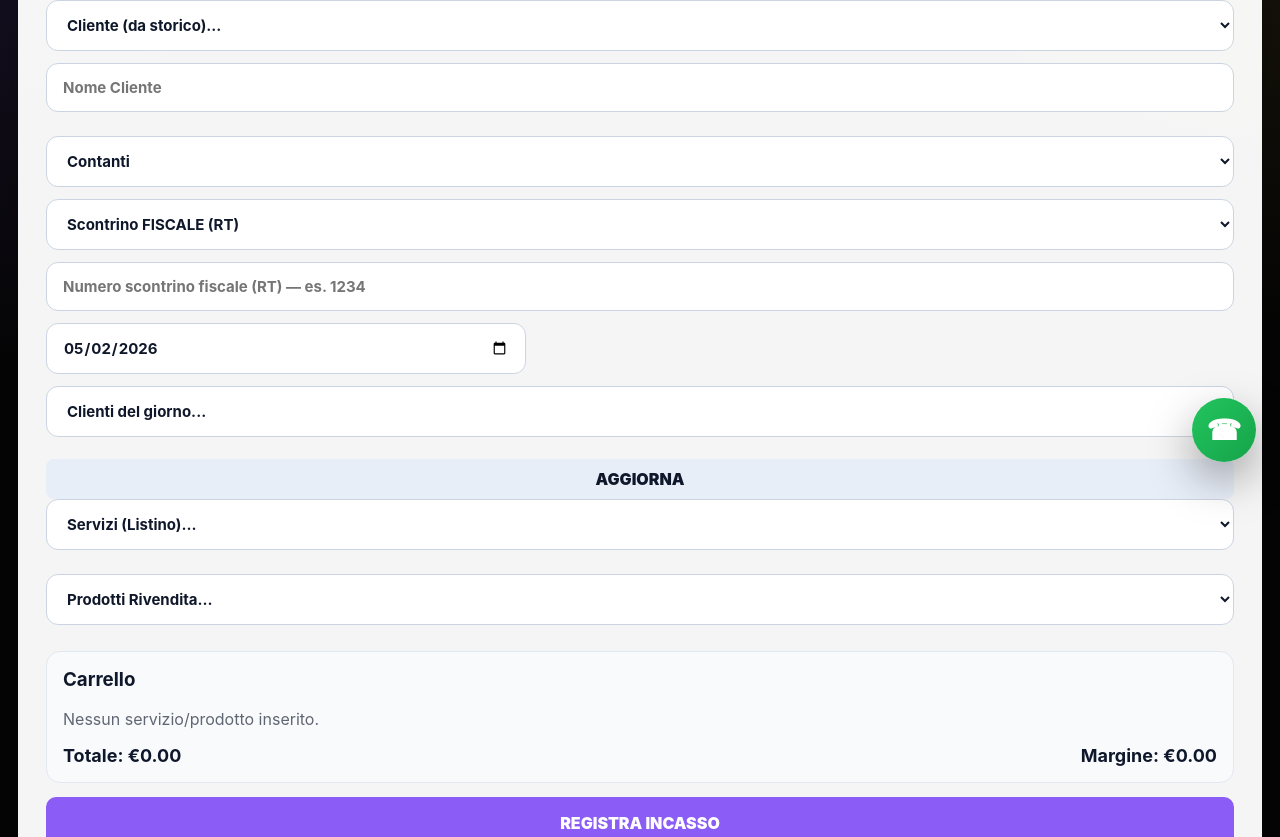
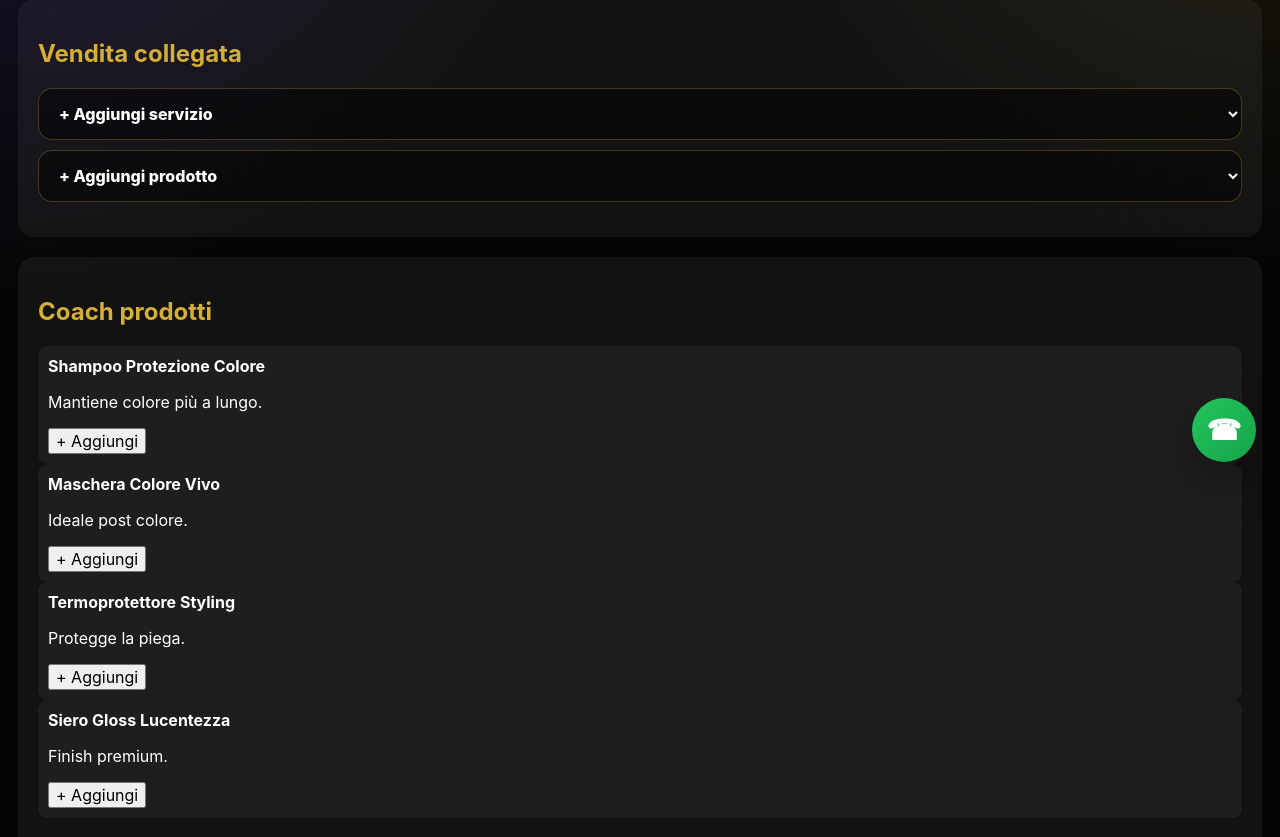
Before and after one commit to devanonymus/salon-clone-pro, a Next.js app in the folder apps/web/: page /vendite in a window 1280 px wide. Before the commit this address had no page. Shown: the part 314-1151 px from the top of the page. Built offline with nearby package versions, Linux system fonts and the light colour scheme.

Commit message:
Add manual services and products to checkout

```diff
--- a/apps/web/app/vendite/page.tsx
+++ b/apps/web/app/vendite/page.tsx
@@ -36,22 +36,29 @@ type CartItem = {
   quantity: number;
 };
 
+type ProductSuggestion = {
+  name: string;
+  tag: string;
+  price: number;
+  cost: number;
+  reason: string;
+};
+
 const SERVICE_PRICES: Record<string, { price: number; cost: number }> = {
   Piega: { price: 18, cost: 1.5 },
+  "Piega Atelier Extra Styling": { price: 25, cost: 2 },
   "Taglio Donna": { price: 20, cost: 0 },
   "Taglio Donna + Piega": { price: 32, cost: 2 },
+  "Barba Rifinitura": { price: 10, cost: 0.5 },
   "Colore Base": { price: 28, cost: 7 },
-  "Colore Base + Piega": { price: 42, cost: 8.5 },
   "Tonalizzante/Gloss": { price: 22, cost: 4.5 },
-  "Colpi di Sole/Meches + Piega": { price: 85, cost: 24 },
 };
 
-const PRODUCTS = [
-  { name: "Shampoo Protezione Colore", price: 18, cost: 6 },
-  { name: "Maschera Colore Vivo", price: 24, cost: 8 },
-  { name: "Termoprotettore Styling", price: 19, cost: 5 },
-  { name: "Siero Gloss Lucentezza", price: 22, cost: 7 },
-  { name: "Shampoo Repair Plex", price: 21, cost: 7 },
+const PRODUCTS: ProductSuggestion[] = [
+  { name: "Shampoo Protezione Colore", tag: "colore", price: 18, cost: 6, reason: "Mantiene colore più a lungo." },
+  { name: "Maschera Colore Vivo", tag: "colore", price: 24, cost: 8, reason: "Ideale post colore." },
+  { name: "Termoprotettore Styling", tag: "piega", price: 19, cost: 5, reason: "Protegge la piega." },
+  { name: "Siero Gloss Lucentezza", tag: "piega", price: 22, cost: 7, reason: "Finish premium." },
 ];
 
 export default function VenditePage() {
@@ -59,135 +66,75 @@ export default function VenditePage() {
 
   const [clients, setClients] = useState<ClientItem[]>([]);
   const [appointments, setAppointments] = useState<AppointmentItem[]>([]);
-  const [selectedClientId, setSelectedClientId] = useState("");
-  const [selectedAppointmentId, setSelectedAppointmentId] = useState("");
-  const [paymentMethod, setPaymentMethod] = useState("cash");
-  const [receiptType, setReceiptType] = useState("fiscal");
-  const [receiptNumber, setReceiptNumber] = useState("");
-  const [saleDate, setSaleDate] = useState(new Date().toISOString().slice(0, 10));
+  const [selectedAppointment, setSelectedAppointment] =
+    useState<AppointmentItem | null>(null);
+
   const [cart, setCart] = useState<CartItem[]>([]);
+  const [paymentMethod, setPaymentMethod] = useState("card");
   const [message, setMessage] = useState("");
-  const [loading, setLoading] = useState(false);
-
-  const selectedClient = clients.find((c) => c.id === selectedClientId);
 
   const total = useMemo(
     () => cart.reduce((sum, item) => sum + item.price * item.quantity, 0),
-    [cart],
+    [cart]
   );
 
   const margin = useMemo(
     () =>
       cart.reduce(
         (sum, item) => sum + (item.price - item.cost) * item.quantity,
-        0,
+        0
       ),
-    [cart],
+    [cart]
   );
-
-  async function fetchWithAuth(path: string, options?: RequestInit) {
-    const token = localStorage.getItem("salonpro_token") || localStorage.getItem("token");
-
-    if (!token) {
-      router.push("/login");
-      throw new Error("Token mancante");
-    }
-
-    const API_URL = process.env.NEXT_PUBLIC_API_URL || "http://localhost:3001";
-
-    const res = await fetch(`${API_URL}${path}`, {
-      ...options,
-      headers: {
-        "Content-Type": "application/json",
-        ...(options?.headers || {}),
-        Authorization: `Bearer ${token}`,
-      },
-    });
-
-    const text = await res.text();
-    const data = text ? JSON.parse(text) : null;
-
-    if (!res.ok) {
-      throw new Error(data?.message || text || "Errore richiesta");
-    }
-
-    return data;
-  }
-
-  async function loadData() {
-    try {
-      const [clientsData, appointmentsData] = await Promise.all([
-        fetchWithAuth("/clients"),
-        fetchWithAuth("/appointments"),
-      ]);
-
-      setClients(clientsData || []);
-      setAppointments((appointmentsData || []).filter((a: AppointmentItem) => !a.sale));
-    } catch (err: any) {
-      setMessage(`⚠️ ${err.message || "Errore caricamento"}`);
-    }
-  }
-
-  useEffect(() => {
-    loadData();
-  }, []);
-
-  function addCartItem(item: Omit<CartItem, "id">) {
-    setCart((prev) => [
-      ...prev,
-      {
-        id: crypto.randomUUID(),
-        ...item,
-      },
-    ]);
-  }
 
   function addService(name: string) {
     const data = SERVICE_PRICES[name];
     if (!data) return;
 
-    addCartItem({
+    setCart((prev) => [
+      ...prev,
+      {
+        id: crypto.randomUUID(),
         type: "service",
         name,
         price: data.price,
         cost: data.cost,
         quantity: 1,
-    });
+      },
+    ]);
   }
 
   function addProduct(name: string) {
     const product = PRODUCTS.find((p) => p.name === name);
     if (!product) return;
 
-    addCartItem({
+    setCart((prev) => [
+      ...prev,
+      {
+        id: crypto.randomUUID(),
         type: "product",
         name: product.name,
         price: product.price,
         cost: product.cost,
         quantity: 1,
-    });
+      },
+    ]);
   }
 
-  function loadAppointment(id: string) {
-    setSelectedAppointmentId(id);
+  function removeItem(id: string) {
+    setCart((prev) => prev.filter((i) => i.id !== id));
+  }
 
-    const appointment = appointments.find((a) => a.id === id);
-    if (!appointment) return;
-
-    const client = clients.find(
-      (c) => c.clientGlobal.id === appointment.clientTenant.clientGlobal.id,
-    );
-
-    if (client) setSelectedClientId(client.id);
+  function loadAppointment(a: AppointmentItem) {
+    setSelectedAppointment(a);
 
     const services =
-      appointment.note && appointment.note !== "Appuntamento"
-        ? appointment.note.split(" + ")
+      a.note && a.note !== "Appuntamento"
+        ? a.note.split(" + ")
         : [];
 
     const items = services.map((name) => {
       const data = SERVICE_PRICES[name] || { price: 30, cost: 5 };
-
       return {
         id: crypto.randomUUID(),
         type: "service" as const,
@@ -199,183 +146,65 @@ export default function VenditePage() {
     });
 
     setCart(items);
-  }
-
-  function updateItem(id: string, field: keyof CartItem, value: string) {
-    setCart((prev) =>
-      prev.map((item) => {
-        if (item.id !== id) return item;
-
-        if (field === "price" || field === "cost" || field === "quantity") {
-          return {
-            ...item,
-            [field]: Number(value || 0),
-          };
-        }
-
-        if (field === "type") {
-          return {
-            ...item,
-            type: value as "service" | "product",
-          };
-        }
-
-        return {
-          ...item,
-          [field]: value,
-        };
-      }),
-    );
-  }
-
-  function removeItem(id: string) {
-    setCart((prev) => prev.filter((item) => item.id !== id));
-  }
-
-  async function closeSale() {
-    if (!selectedClient) {
-      setMessage("⚠️ Seleziona un cliente.");
-      return;
-    }
-
-    if (cart.length === 0) {
-      setMessage("⚠️ Aggiungi almeno un servizio o prodotto.");
-      return;
-    }
-
-    setLoading(true);
-    setMessage("");
-
-    try {
-      await fetchWithAuth("/sales", {
-        method: "POST",
-        body: JSON.stringify({
-          clientGlobalId: selectedClient.clientGlobal.id,
-          appointmentId: selectedAppointmentId || undefined,
-          total,
-          paymentMethod,
-          receiptType,
-          receiptNumber,
-          date: saleDate,
-          items: cart.map((item) => ({
-            name: item.name,
-            type: item.type,
-            price: item.price,
-            cost: item.cost,
-            quantity: item.quantity,
-          })),
-        }),
-      });
-
-      setMessage("✅ Incasso registrato.");
-      setCart([]);
-      setSelectedClientId("");
-      setSelectedAppointmentId("");
-      setReceiptNumber("");
-      await loadData();
-    } catch (err: any) {
-      setMessage(`⚠️ ${err.message || "Errore registrazione incasso"}`);
-    } finally {
-      setLoading(false);
-    }
+    setMessage("✅ Appuntamento caricato in cassa");
   }
 
   return (
     <main className="sp-page">
-      <div className="sp-shell" style={{ maxWidth: 1580 }}>
+      <div className="sp-shell">
+
+        {message && <div style={messageBox}>{message}</div>}
+
         <section style={grid}>
+
+          {/* SINISTRA */}
           <div style={card}>
-            <SectionTitle title="CHECKOUT" />
+            <h2 style={title}>Appuntamenti pronti</h2>
 
-            {message ? <div style={messageBox}>{message}</div> : null}
+            {appointments.map((a) => (
+              <button
+                key={a.id}
+                onClick={() => loadAppointment(a)}
+                style={appointmentCard}
+              >
+                <strong>{a.clientTenant.clientGlobal.name}</strong>
+                <span>{a.note}</span>
+              </button>
+            ))}
+          </div>
 
+          {/* CENTRO */}
+          <div style={card}>
+            <h2 style={title}>Vendita collegata</h2>
+
+            {selectedAppointment && (
+              <div style={selectedBox}>
+                <strong>{selectedAppointment.clientTenant.clientGlobal.name}</strong>
+                <span>{selectedAppointment.note}</span>
+              </div>
+            )}
+
+            {/* 👇 NUOVE TENDINE */}
+            <div style={extraGrid}>
               <select
-              style={input}
-              value={selectedClientId}
-              onChange={(e) => setSelectedClientId(e.target.value)}
+                className="sp-input"
+                onChange={(e) => addService(e.target.value)}
+                value=""
               >
-              <option value="">Cliente (da storico)...</option>
-              {clients.map((client) => (
-                <option key={client.id} value={client.id}>
-                  {client.clientGlobal.name} - {client.clientGlobal.phone}
+                <option value="">+ Aggiungi servizio</option>
+                {Object.keys(SERVICE_PRICES).map((s) => (
+                  <option key={s} value={s}>
+                    {s} — €{SERVICE_PRICES[s].price}
                   </option>
                 ))}
               </select>
 
-            <div style={twoGrid}>
-              <input
-                style={input}
-                placeholder="Nome Cliente"
-                value={selectedClient?.clientGlobal.name || ""}
-                readOnly
-              />
-
               <select
-                style={input}
-                value={paymentMethod}
-                onChange={(e) => setPaymentMethod(e.target.value)}
+                className="sp-input"
+                onChange={(e) => addProduct(e.target.value)}
+                value=""
               >
-                <option value="cash">Contanti</option>
-                <option value="card">Carta</option>
-                <option value="mixed">Misto</option>
-                <option value="bank">Bonifico</option>
-              </select>
-            </div>
-
-            <select
-              style={input}
-              value={receiptType}
-              onChange={(e) => setReceiptType(e.target.value)}
-            >
-              <option value="fiscal">Scontrino FISCALE (RT)</option>
-              <option value="non_fiscal">Non fiscale</option>
-            </select>
-
-            <input
-              style={input}
-              placeholder="Numero scontrino fiscale (RT) — es. 1234"
-              value={receiptNumber}
-              onChange={(e) => setReceiptNumber(e.target.value)}
-            />
-
-            <input
-              type="date"
-              style={{ ...input, maxWidth: 480 }}
-              value={saleDate}
-              onChange={(e) => setSaleDate(e.target.value)}
-            />
-
-            <div style={appointmentRow}>
-              <select
-                style={input}
-                value={selectedAppointmentId}
-                onChange={(e) => loadAppointment(e.target.value)}
-              >
-                <option value="">Clienti del giorno...</option>
-                {appointments.map((a) => (
-                  <option key={a.id} value={a.id}>
-                    {a.clientTenant.clientGlobal.name} - {a.note || "Appuntamento"}
-                  </option>
-                ))}
-              </select>
-
-              <button style={smallButton} onClick={loadData}>
-                AGGIORNA
-              </button>
-            </div>
-
-            <div style={twoGrid}>
-              <select style={input} onChange={(e) => addService(e.target.value)} value="">
-                <option value="">Servizi (Listino)...</option>
-                {Object.keys(SERVICE_PRICES).map((name) => (
-                  <option key={name} value={name}>
-                    {name} — €{SERVICE_PRICES[name].price}
-                  </option>
-                ))}
-              </select>
-
-              <select style={input} onChange={(e) => addProduct(e.target.value)} value="">
-                <option value="">Prodotti Rivendita...</option>
+                <option value="">+ Aggiungi prodotto</option>
                 {PRODUCTS.map((p) => (
                   <option key={p.name} value={p.name}>
                     {p.name} — €{p.price}
@@ -384,74 +213,50 @@ export default function VenditePage() {
               </select>
             </div>
 
-            <div style={cartBox}>
-              <h3 style={{ marginTop: 0 }}>Carrello</h3>
-
-              {cart.length === 0 ? (
-                <p style={{ opacity: 0.65 }}>Nessun servizio/prodotto inserito.</p>
-              ) : (
-                <div style={{ display: "grid", gap: 10 }}>
+            {/* CARRELLO */}
             {cart.map((item) => (
               <div key={item.id} style={cartRow}>
-                      <select
-                        style={input}
-                        value={item.type}
-                        onChange={(e) => updateItem(item.id, "type", e.target.value)}
-                      >
-                        <option value="service">Servizio</option>
-                        <option value="product">Prodotto</option>
-                      </select>
+                <div>
+                  <strong>{item.name}</strong>
+                  <div className="sp-muted">{item.type}</div>
+                </div>
 
-                      <input
-                        style={input}
-                        value={item.name}
-                        onChange={(e) => updateItem(item.id, "name", e.target.value)}
-                      />
+                <div>
+                  €{item.price}
+                  <button onClick={() => removeItem(item.id)}>X</button>
+                </div>
+              </div>
+            ))}
+          </div>
 
-                      <input
-                        style={input}
-                        type="number"
-                        value={item.price}
-                        onChange={(e) => updateItem(item.id, "price", e.target.value)}
-                      />
+          {/* DESTRA */}
+          <div style={card}>
+            <h2 style={title}>Coach prodotti</h2>
 
-                      <input
-                        style={input}
-                        type="number"
-                        value={item.quantity}
-                        onChange={(e) => updateItem(item.id, "quantity", e.target.value)}
-                      />
+            {PRODUCTS.map((p) => (
+              <div key={p.name} style={suggestionCard}>
+                <strong>{p.name}</strong>
+                <p>{p.reason}</p>
 
-                      <button style={deleteButton} onClick={() => removeItem(item.id)}>
-                        X
+                <button onClick={() => addProduct(p.name)}>
+                  + Aggiungi
                 </button>
               </div>
             ))}
-                </div>
-              )}
 
-              <div style={totals}>
-                <strong>Totale: €{total.toFixed(2)}</strong>
-                <strong>Margine: €{margin.toFixed(2)}</strong>
-              </div>
+            <div style={summary}>
+              <strong>Totale €{total}</strong>
+              <strong>Margine €{margin}</strong>
             </div>
 
-            <button style={saveButton} onClick={closeSale} disabled={loading}>
-              {loading ? "SALVATAGGIO..." : "REGISTRA INCASSO"}
-            </button>
-          </div>
-
-          <div style={card}>
-            <SectionTitle title="INCASSI ODIERNI" />
-            <p style={{ opacity: 0.65 }}>Qui restano gli incassi registrati dal backend.</p>
-          </div>
-        </section>
-
-        <section style={coachCard}>
-          <SectionTitle title="COACH AI MONITORING" />
-          <div style={coachBox}>
-            <em>Suggerimento</em> — seleziona servizio/prodotto/card dalla tendina:
-            prepara subito +10/+20/+30 e proposta rivendita.
+            <select
+              className="sp-input"
+              value={paymentMethod}
+              onChange={(e) => setPaymentMethod(e.target.value)}
+            >
+              <option value="card">Carta</option>
+              <option value="cash">Contanti</option>
+            </select>
           </div>
         </section>
       </div>
@@ -459,133 +264,61 @@ export default function VenditePage() {
   );
 }
 
-function SectionTitle({ title }: { title: string }) {
-  return (
-    <h2 style={sectionTitle}>
-      <span style={{ marginRight: 10 }}>|</span> {title}
-    </h2>
-  );
-}
-
-const grid: React.CSSProperties = {
+/* STILI */
+const grid = {
   display: "grid",
-  gridTemplateColumns: "1.4fr 0.9fr",
+  gridTemplateColumns: "1fr 1fr 1fr",
   gap: 20,
 };
 
-const card: React.CSSProperties = {
-  background: "rgba(255,255,255,0.96)",
-  color: "#0f172a",
-  borderRadius: 18,
-  padding: 28,
-  boxShadow: "0 24px 70px rgba(0,0,0,0.16)",
+const card = {
+  padding: 20,
+  background: "rgba(255,255,255,0.05)",
+  borderRadius: 16,
 };
 
-const sectionTitle: React.CSSProperties = {
-  marginTop: 0,
-  marginBottom: 18,
-  color: "#22c55e",
-  fontSize: 18,
-  fontWeight: 900,
-  letterSpacing: 2,
+const title = {
+  color: "#d4af37",
 };
 
-const input: React.CSSProperties = {
-  width: "100%",
-  padding: "14px 16px",
-  borderRadius: 12,
-  border: "1px solid #cbd5e1",
-  background: "#fff",
-  color: "#0f172a",
-  fontWeight: 700,
-  fontSize: 15,
-  marginBottom: 12,
+const appointmentCard = {
+  padding: 14,
+  borderRadius: 14,
+  background: "rgba(255,255,255,0.05)",
 };
 
-const twoGrid: React.CSSProperties = {
+const selectedBox = {
+  padding: 14,
+  borderRadius: 14,
+  background: "rgba(212,175,55,0.1)",
+};
+
+const cartRow = {
+  display: "flex",
+  justifyContent: "space-between",
+  padding: 10,
+};
+
+const suggestionCard = {
+  padding: 10,
+  borderRadius: 10,
+  background: "rgba(255,255,255,0.05)",
+};
+
+const summary = {
+  marginTop: 20,
+};
+
+const extraGrid = {
   display: "grid",
   gridTemplateColumns: "1fr 1fr",
-  gap: 12,
+  gap: 10,
+  margin: "15px 0",
 };
 
-const appointmentRow: React.CSSProperties = {
-  display: "grid",
-  gridTemplateColumns: "1fr auto",
-  gap: 10,
-  alignItems: "center",
+const messageBox = {
+  padding: 12,
+  background: "#22c55e",
+  color: "#fff",
+  borderRadius: 10,
 };
-
-const smallButton: React.CSSProperties = {
-  padding: "10px 16px",
-  border: 0,
-  borderRadius: 8,
-  background: "#e8eef8",
-  color: "#0f172a",
-  fontWeight: 900,
-};
-
-const cartBox: React.CSSProperties = {
-  marginTop: 14,
-  padding: 16,
-  borderRadius: 14,
-  background: "#f8fafc",
-  border: "1px solid #e2e8f0",
-};
-
-const cartRow: React.CSSProperties = {
-  display: "grid",
-  gridTemplateColumns: "0.8fr 1.4fr 0.6fr 0.45fr auto",
-  gap: 8,
-  alignItems: "center",
-};
-
-const deleteButton: React.CSSProperties = {
-  border: 0,
-  borderRadius: 8,
-  padding: "12px 14px",
-  background: "#8b5cf6",
-  color: "#fff",
-  fontWeight: 900,
-};
-
-const totals: React.CSSProperties = {
-  marginTop: 16,
-  display: "flex",
-  justifyContent: "space-between",
-  gap: 12,
-  flexWrap: "wrap",
-  fontSize: 18,
-};
-
-const saveButton: React.CSSProperties = {
-  width: "100%",
-  marginTop: 14,
-  padding: 16,
-  border: 0,
-  borderRadius: 10,
-  background: "#8b5cf6",
-  color: "#fff",
-  fontWeight: 900,
-};
-
-const coachCard: React.CSSProperties = {
-  ...card,
-  marginTop: 22,
-  background: "linear-gradient(135deg,#eef8f7,#eef3f7)",
-};
-
-const coachBox: React.CSSProperties = {
-  padding: 14,
-  borderRadius: 8,
-  background: "#f8fafc",
-  border: "1px solid #e2e8f0",
-};
-
-const messageBox: React.CSSProperties = {
-  marginBottom: 14,
-  padding: 14,
-  borderRadius: 12,
-  background: "#eef2ff",
-  color: "#312e81",
-  fontWeight: 900,
-};
```
Lines whose indentation alone changed are shown as unchanged.
